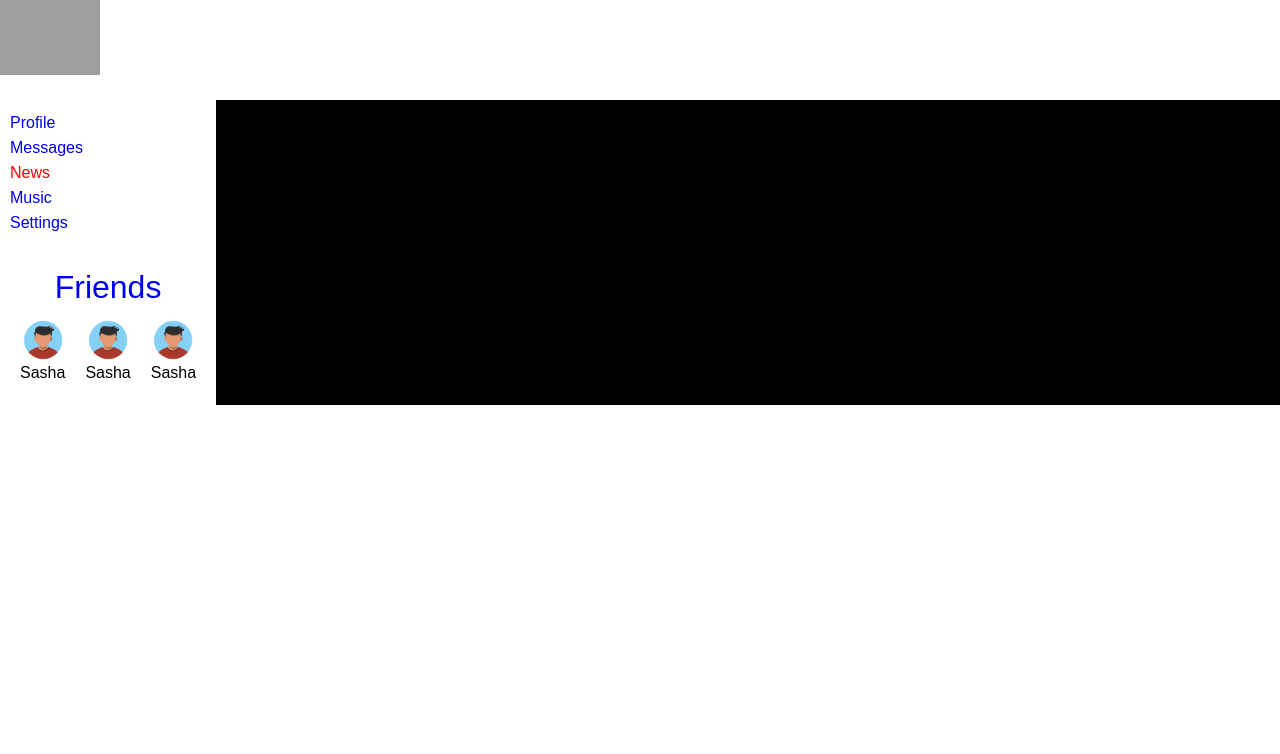
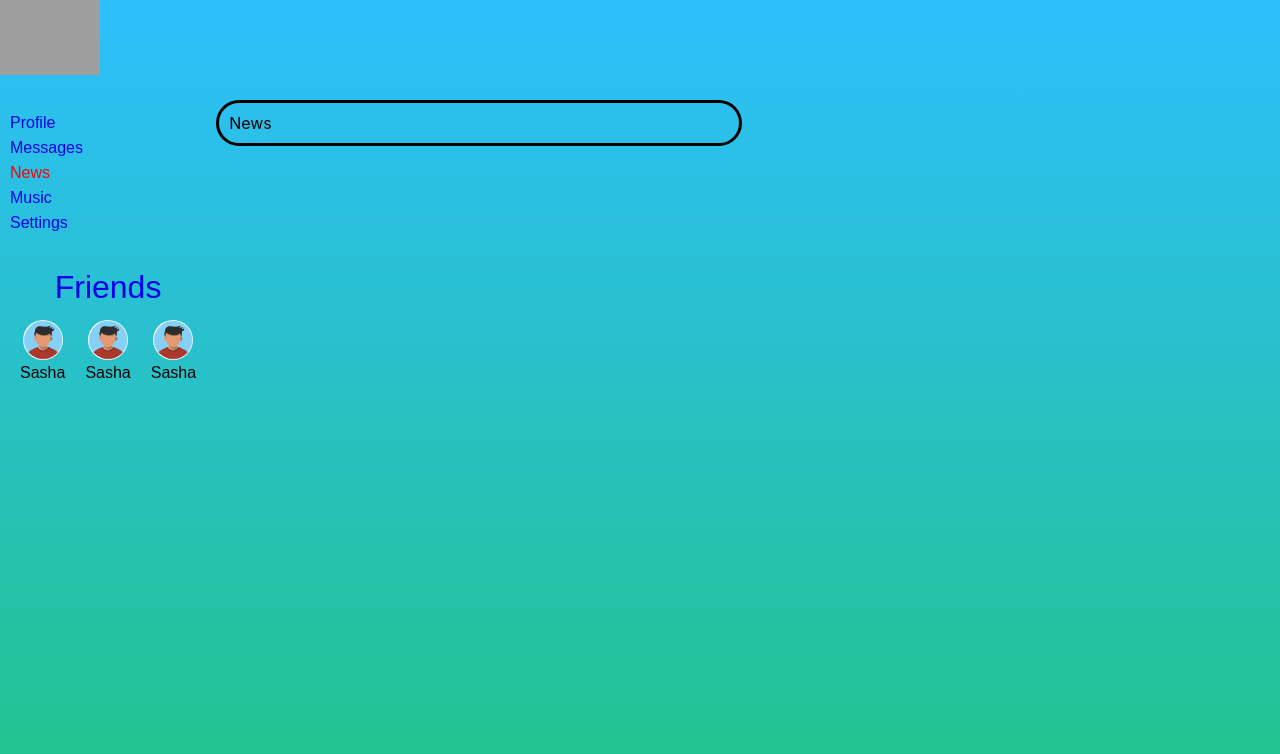
Before and after one commit to gem4ik/samurai, a React (Create React App) app: page /news in a window 1280 px wide. Shown: the top 754 px of the page. Built offline with nearby package versions, Linux system fonts and the light colour scheme; grey boxes are pictures that could not be loaded.

Commit message:
bc + border

```diff
--- a/src/App.css
+++ b/src/App.css
@@ -5,10 +5,15 @@
   grid-template-areas:
   "h h"
   "n c";
+  background: linear-gradient(0deg, rgba(34,195,138,1) 0%, rgba(45,191,253,1) 100%);
+  height: 100vh;
 }
 
 .app-wrapper-content {
   grid-area: c;
   height: auto;
-background-color: #000000;
 }
+
+/* .main {
+  border: 2px solid;
+} */
--- a/src/App.js
+++ b/src/App.js
@@ -12,23 +12,21 @@ import { BrowserRouter, Routes, Route } from 'react-router-dom';
 const App = (props) => {
   return (
     <BrowserRouter>
-      <div className='app-wrapper'>
+      <div className='app-wrapper' >
         <Header />
         <Nav />
-        <div className='app-wrapper-content'>
+        <div>
           <Routes>
             <Route path="/dialog/*" element={<Dialogs
               dialogs={props.Data.Message.dialogs}
               messages={props.Data.Message.messages}
               newMessageText={props.Data.Message.newMessageText}
-              dispatch={props.dispatch} />}>
-            </Route>
+              dispatch={props.dispatch} />}></Route>
             <Route path="/profile/*" element={<Profile
               posts={props.Data.Profile.posts}
-              newPostText ={props.Data.Profile.newPostText}
+              newPostText={props.Data.Profile.newPostText}
               dispatch={props.dispatch}
-            />}>
-            </Route>
+            />}></Route>
             <Route path="/news/*" element={<News />}></Route>
             <Route path="/music/*" element={<Music />}></Route>
             <Route path="/settings/*" element={<Settings />}></Route>
@@ -37,7 +35,6 @@ const App = (props) => {
       </div>
     </BrowserRouter>
   );
-
 }
 
 export default App
--- a/src/components/Dialogs/Dialogs.module.css
+++ b/src/components/Dialogs/Dialogs.module.css
@@ -1,6 +1,11 @@
 .messagePage {
     display: grid;
     grid-template-columns: 2fr 10fr;
+    padding: 10px;
+    width: max-content;
+    min-width: 500px;
+    border: solid;
+    border-radius: 30px;
 }
 
 .button {
--- a/src/components/Music/Music.jsx
+++ b/src/components/Music/Music.jsx
@@ -3,8 +3,8 @@ import s from './Music.module.css'
 
 const Music = () => {
   return (
-    <header >
-      <div >
+    <header className={s.block}>
+      <div>
       Music
       </div>
     </header>
--- a/src/components/Music/Music.module.css
+++ b/src/components/Music/Music.module.css
@@ -0,0 +1,7 @@
+.block {
+    padding: 10px;
+    width: max-content;
+    min-width: 500px;
+    border: solid;
+    border-radius: 30px;
+}
--- a/src/components/News/News.jsx
+++ b/src/components/News/News.jsx
@@ -3,7 +3,7 @@ import s from './News.module.css'
 
 const News = () => {
   return (
-    <header >
+    <header className={s.block}>
       <div >
       News
       </div>
--- a/src/components/News/News.module.css
+++ b/src/components/News/News.module.css
@@ -0,0 +1,7 @@
+.block {
+    padding: 10px;
+    width: max-content;
+    min-width: 500px;
+    border: solid;
+    border-radius: 30px;
+}
--- a/src/components/Profile/MyPosts/MyPosts.jsx
+++ b/src/components/Profile/MyPosts/MyPosts.jsx
@@ -20,7 +20,7 @@ const MyPosts = (props) => {
   }
 
   return (
-    <div>
+    <div className={style.posts}>
       <div>My Posts</div>
       <div className={style.textarea}>
         <textarea
--- a/src/components/Profile/MyPosts/MyPosts.module.css
+++ b/src/components/Profile/MyPosts/MyPosts.module.css
@@ -26,3 +26,11 @@
     font-size: 16px;
     resize: none;
 }
+
+.posts {
+    padding: 10px;
+    width: max-content;
+    min-width: 500px;
+    border: solid;
+    border-radius: 30px;
+}
--- a/src/components/Settings/Settings.module.css
+++ b/src/components/Settings/Settings.module.css
@@ -1,3 +1,8 @@
 .settings {
     color: rgb(0, 0, 0);
+    padding: 10px;
+    width: max-content;
+    min-width: 500px;
+    border: solid;
+    border-radius: 30px;
 }
```
